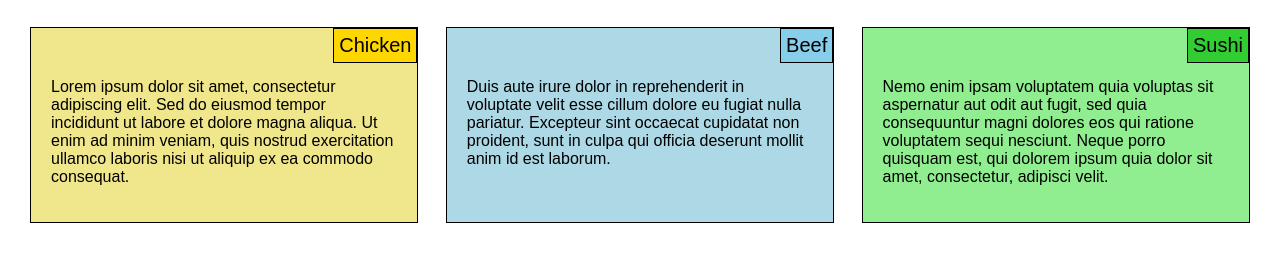
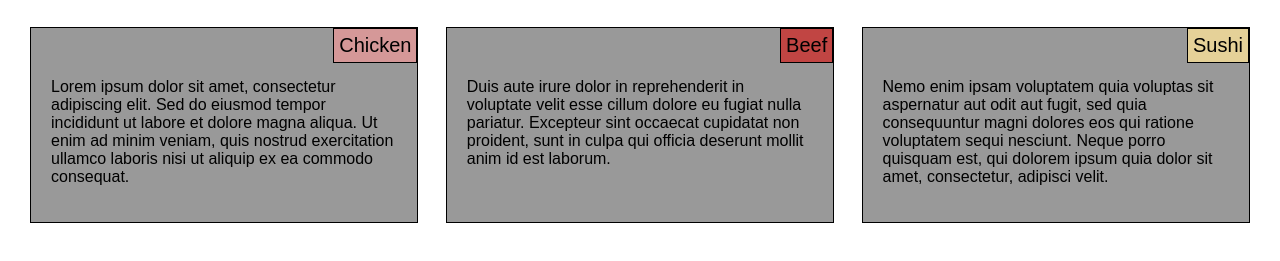
Before and after one commit to 6birds/module2, a plain HTML site: page index.html in a window 1280 px wide. Shown: the part 61-322 px from the top of the page. Drawn offline with Linux system fonts and the light colour scheme.

Commit message:
Update styles.css

```diff
--- a/css/styles.css
+++ b/css/styles.css
@@ -73,22 +73,22 @@
 
     /* Colors */
     .section:nth-child(1) {
-      background-color: #f0e68c;
+      background-color: #999999;
     }
     .section:nth-child(1) .section-title {
-      background-color: #ffd700;
+      background-color: #d59898;
     }
 
     .section:nth-child(2) {
-      background-color: #add8e6;
+      background-color: #999999;
     }
     .section:nth-child(2) .section-title {
-      background-color: #87ceeb;
+      background-color: #c14543;
     }
 
     .section:nth-child(3) {
-      background-color: #90ee90;
+      background-color: #999999;
     }
     .section:nth-child(3) .section-title {
-      background-color: #32cd32;
+      background-color: #e5d198;
     }
```
